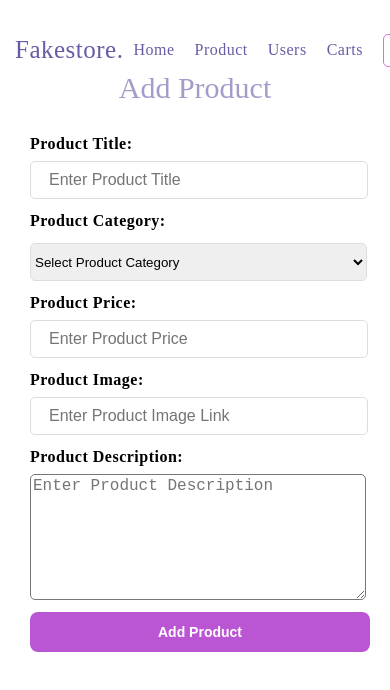
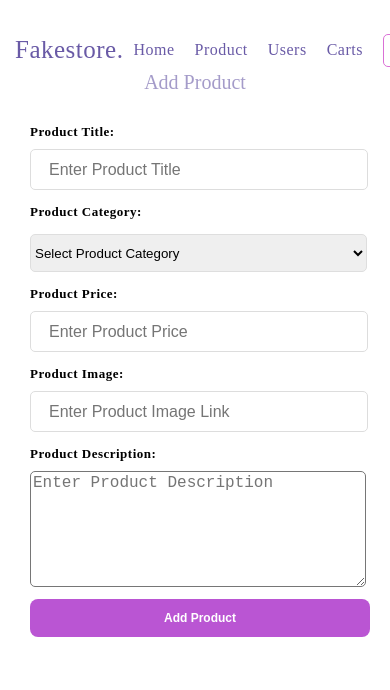
Before and after one commit to Mncedisi95/fakestore, an Angular app: page /addproduct in a window 390 px wide. Shown: the top 690 px of the page. Built offline with nearby package versions, Linux system fonts and the light colour scheme; sample sign-in values are in the browser's storage.

Commit message:
updated add, edit, index, product, sign-in and users components to meet responsive design for 1024px device.

```diff
--- a/src/app/components/add-product/add-product.component.css
+++ b/src/app/components/add-product/add-product.component.css
@@ -132,3 +132,32 @@ button{
     border-color:#ebccd1;
     border-radius: 0.2857rem;
 }
+
+@media screen and (max-width: 1024px) {
+
+    .form-control{
+        max-height: 550px;
+    }
+
+    textarea{
+        height: 110px;
+    }
+
+    input{
+        height: 3px;
+    }
+
+    h2{
+        font-size: 20px;
+    }
+
+    label{
+        font-size: 13px;
+    }
+
+    button{
+        font-size: 12px;
+    }
+
+
+}
--- a/src/app/components/edit-product/edit-product.component.css
+++ b/src/app/components/edit-product/edit-product.component.css
@@ -115,3 +115,31 @@ button{
     border-color: #d6e9c6;
     border-radius: 0.2857rem
 }
+
+@media  screen and (max-width: 1024px) {
+
+    input{
+        height: 3px;
+    }
+
+    h2{
+        font-size: 20px;
+    }
+
+    textarea{
+        height: 110px;
+    }
+
+    label{
+        font-size: 13px;
+    }
+
+    .form-control{
+        max-height: 550px;
+    }
+
+    button{
+        font-size: 12px;
+    }
+
+}
--- a/src/app/components/index/index.component.css
+++ b/src/app/components/index/index.component.css
@@ -21,7 +21,7 @@ h6{
 }
 
 .section{
-    padding: 70px 10px;
+    padding: 70px 15px;
 }
 
 .section-title{
@@ -32,7 +32,7 @@ h6{
 
 .product-container{
     display: flex;
-    overflow-y: auto;
+    height: auto;
 }
 
 .product-list{
@@ -40,7 +40,6 @@ h6{
     flex-wrap: wrap;
     gap: 30px;
     padding: 26px;
-    margin: 10px;
     align-content: center;
     justify-content: center;
 }
@@ -73,6 +72,14 @@ h6{
     border: 1.5px solid #ddd;
     margin: 5px 0 10px;
     border-radius: 5px;
+}
+
+.right{
+    margin-left:520px;
+}
+
+.left{
+    margin-left: 20px;
 }
 
 button{
@@ -117,3 +124,54 @@ mat-paginator{
     width: 1180px;
     margin-left: 75px;
 }
+
+@media screen  and (max-width: 1024px) {
+
+    h2{
+        font-size: 20px;
+    }
+
+    h5{
+        font-size: 12px;
+    }
+
+    h6{
+        font-size: 12px;
+    }
+
+    .section{
+        padding: 70px 0;
+        margin-left: 5px;
+    }
+
+    .product-card{
+        width: 180px;
+    }
+
+    .product-card img{
+        width: 100px;
+        height: 100px;
+    }
+
+    input{
+        width: 180px;
+    }
+
+    .select-box{
+        width: 180px;
+    }
+
+    a{
+        font-size: 12px;
+    }
+
+    mat-paginator{
+        width: 900px;
+        margin-left: 48px;
+    }
+
+    .right{
+        margin-left: 450px;
+    }
+
+}
--- a/src/app/components/index/index.component.html
+++ b/src/app/components/index/index.component.html
@@ -6,12 +6,12 @@
         <div class="product-list">
             <form>
                 <div>
-                    <input id="search" type="text" placeholder="Search.." style="margin-left: 20px;"/>
+                    <input id="search" type="text" placeholder="Search.." class="left"/>
                 </div>
                 <div>
                     <button>Search</button>
                 </div>
-                <div style="margin-left:520px;">
+                <div class="right">
                     <a>Fliter by Category:</a>
                     <select id="category" [(ngModel)]="category" (ngModelChange)="fliterCategory($event)"  [ngModelOptions]="{standalone: true}" class="select-box">
                         <option value="" disabled selected>Select Category</option>
--- a/src/app/components/product-detail/product-detail.component.css
+++ b/src/app/components/product-detail/product-detail.component.css
@@ -58,7 +58,8 @@ button:hover{
     justify-content: center;
     height: 100vh;
     flex-direction: column;
-    margin-top: 50px;
+    padding: 50px 0;
+
 }
 
 .product-detail{
@@ -101,3 +102,27 @@ button:hover{
     border-color:#ebccd1;
     border-radius: 0.2857rem;
 }
+
+@media  screen and (max-width: 1024px) {
+
+    h2{
+        font-size: 23px;
+    }
+
+    h4{
+        font-size: 14px;
+    }
+
+    p{
+        font-size: 14px;
+    }
+
+    .product-detail{
+        max-height: 500px;
+    }
+
+    .product-detail img{
+        width: 200px;
+        height: 250px;
+    }
+}
--- a/src/app/components/sign-in/sign-in.component.css
+++ b/src/app/components/sign-in/sign-in.component.css
@@ -67,7 +67,7 @@ button{
     display: flex;
     justify-content: center;
     align-content: center;
-    margin-top: 120px;
+    padding: 150px 0;
 }
 
 .form-control{
@@ -77,8 +77,8 @@ button{
     justify-content: center;
     align-content: center;
     box-shadow: 8px 8px 8px 8px rgba(205, 205, 205);
-    max-height: 80%;
-    max-width: 800;
+    max-height: 400px;
+    max-width: 800px;
 }
 
 .alert-danger{
@@ -90,3 +90,12 @@ button{
     background-color: #f2dede;
     border-color: #ebccd1;
 }
+
+
+@media screen and (max-width: 1024px)  {
+
+   h2{
+    font-size: 1.8rem;
+   }
+
+}
--- a/src/app/components/users/users.component.css
+++ b/src/app/components/users/users.component.css
@@ -32,7 +32,7 @@ h2 {
     border-radius: 7px 7px 0 0;
     overflow: hidden;
     box-shadow: 0 0 20px rgba(0, 0, 0, 0.15);
-    margin-left: 200px;
+    margin-left: 250px;
 }
 
 .content-table thead tr{
@@ -83,3 +83,21 @@ mat-paginator{
     width: 1180px;
     margin-left: 75px;
 }
+
+@media  screen and (max-width: 1024px) {
+
+    h2{
+        font-size: 20px;
+    }
+
+    .content-table{
+        margin-left: 30px;
+        max-width: 700px;
+    }
+
+    mat-paginator{
+        width: 920px;
+        margin-left: 20px;
+    }
+
+}
```
